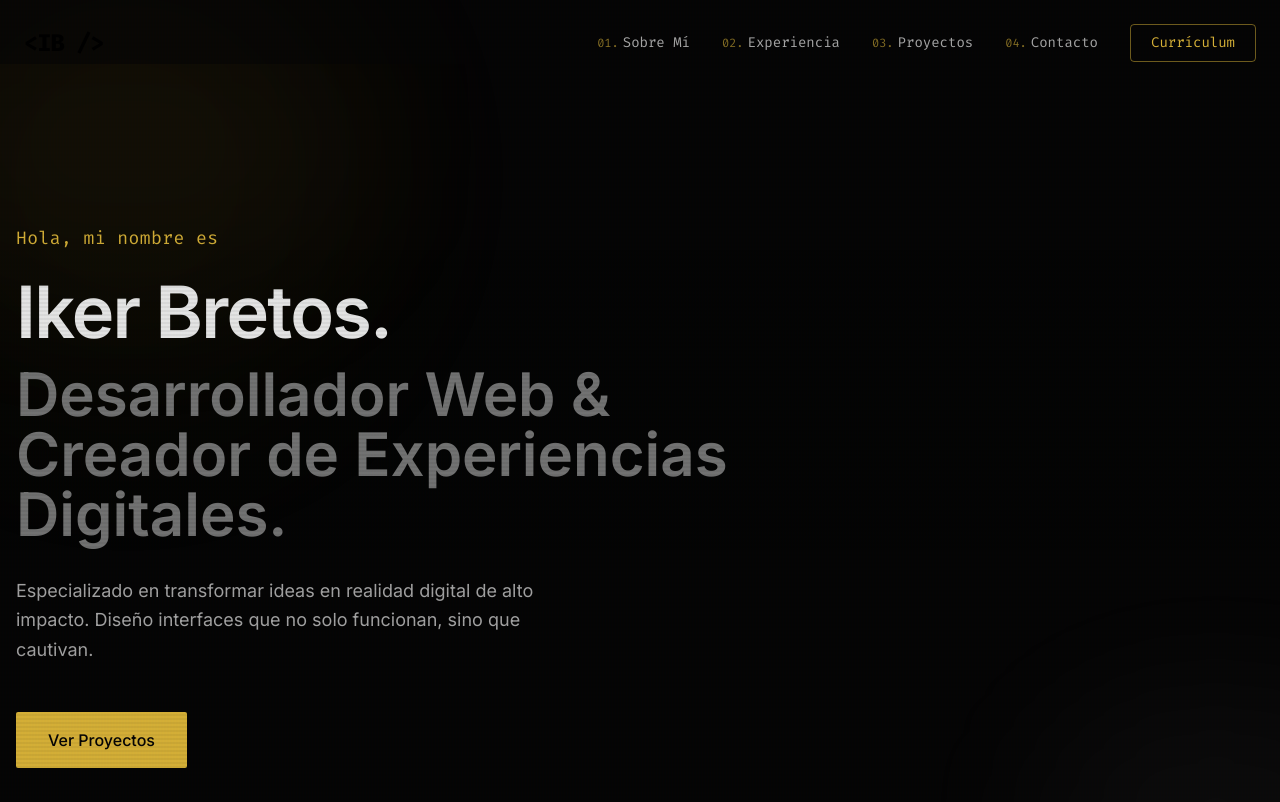
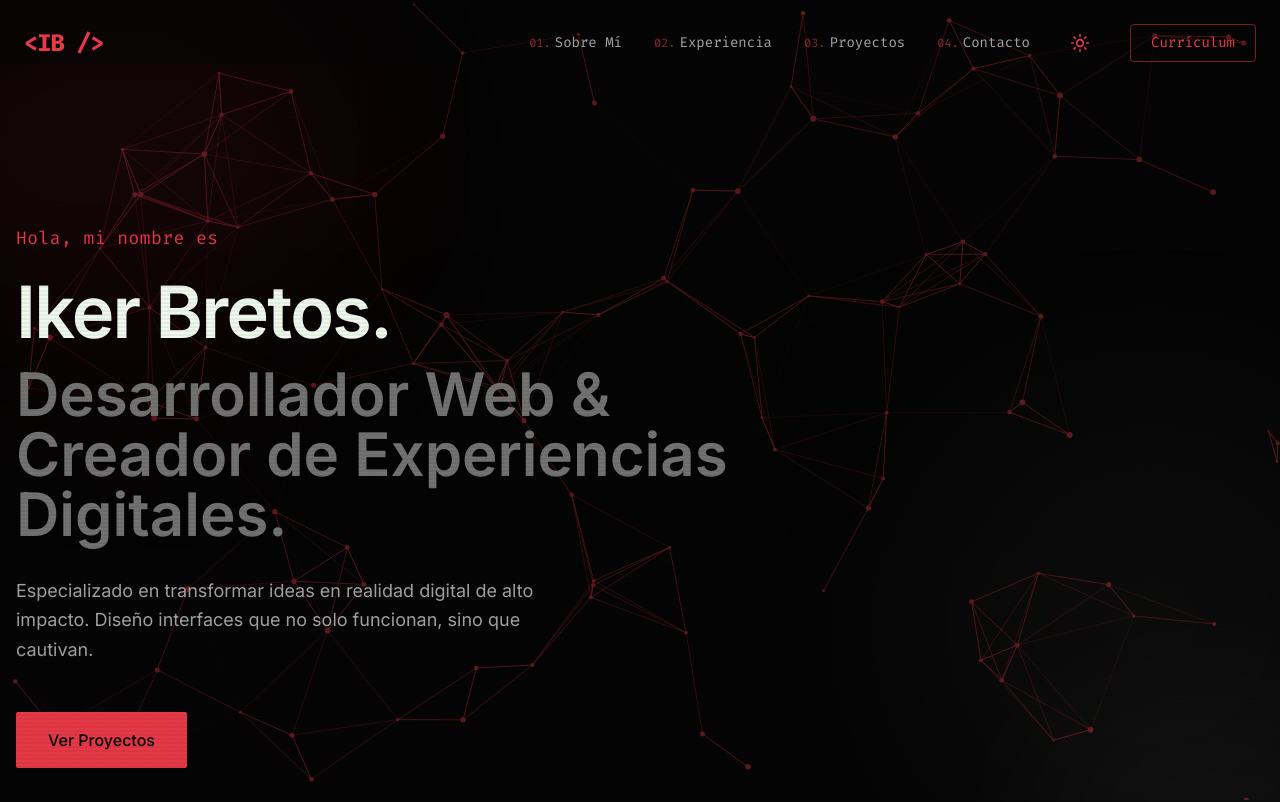
Before and after one commit to ikerbretos/ikerbretos.github.io, a React (Vite) app: page / in a window 1280 px wide. Shown: the top 802 px of the page. Built offline with nearby package versions, Linux system fonts and the light colour scheme.

Commit message:
feat: Red Theme, Dark Mode, and Antigravity Particles

```diff
--- a/src/components/Hero.tsx
+++ b/src/components/Hero.tsx
@@ -1,10 +1,14 @@
 import React from 'react';
 import { motion } from 'framer-motion';
+import { ParticlesBackground } from './ParticlesBackground';
 
 export const Hero: React.FC = () => {
     return (
         <section id="hero" className="min-h-screen flex items-center justify-center pt-16 relative overflow-hidden">
-            {/* Ambient Background Effect */}
+
+            <ParticlesBackground />
+
+            {/* Ambient Background Effect (Retained but subtle) */}
             <div className="absolute inset-0 pointer-events-none">
                 <div className="absolute top-[-10%] left-[-10%] w-[40%] h-[40%] bg-primary/5 rounded-full blur-[100px] animate-pulse"></div>
                 <div className="absolute bottom-[-10%] right-[-10%] w-[30%] h-[30%] bg-secondary/5 rounded-full blur-[100px] animate-pulse delay-1000"></div>
@@ -62,7 +66,7 @@ export const Hero: React.FC = () => {
                     >
                         <a
                             href="#projects"
-                            className="group relative inline-flex items-center justify-center px-8 py-4 text-base font-medium text-bg bg-primary overflow-hidden transition-all duration-300 hover:scale-105 hover:shadow-[0_0_20px_rgba(212,175,55,0.3)] rounded-sm"
+                            className="group relative inline-flex items-center justify-center px-8 py-4 text-base font-medium text-bg bg-primary overflow-hidden transition-all duration-300 hover:scale-105 hover:shadow-[0_0_20px_rgba(230,57,70,0.3)] rounded-sm"
                         >
                             <span className="absolute w-0 h-0 transition-all duration-500 ease-out bg-white rounded-full group-hover:w-56 group-hover:h-56 opacity-10"></span>
                             <span className="relative">Ver Proyectos</span>
--- a/src/components/Navbar.tsx
+++ b/src/components/Navbar.tsx
@@ -1,14 +1,38 @@
 import React, { useState, useEffect } from 'react';
-import { motion } from 'framer-motion';
+import { motion, AnimatePresence } from 'framer-motion';
+import { Sun, Moon, Menu, X } from 'lucide-react';
 
 export const Navbar: React.FC = () => {
     const [scrolled, setScrolled] = useState(false);
+    const [isOpen, setIsOpen] = useState(false);
+
+    // Theme State
+    const [theme, setTheme] = useState(() => {
+        if (typeof window !== 'undefined') {
+            return localStorage.getItem('theme') || 'dark';
+        }
+        return 'dark';
+    });
 
     useEffect(() => {
         const handleScroll = () => setScrolled(window.scrollY > 50);
         window.addEventListener('scroll', handleScroll);
+
+        // Apply theme
+        const root = window.document.documentElement;
+        if (theme === 'dark') {
+            root.classList.add('dark');
+        } else {
+            root.classList.remove('dark');
+        }
+        localStorage.setItem('theme', theme);
+
         return () => window.removeEventListener('scroll', handleScroll);
-    }, []);
+    }, [theme]);
+
+    const toggleTheme = () => {
+        setTheme(prev => prev === 'dark' ? 'light' : 'dark');
+    };
 
     const links = [
         { name: 'Sobre Mí', href: '#about' },
@@ -22,16 +46,15 @@ export const Navbar: React.FC = () => {
             initial={{ y: -100 }}
             animate={{ y: 0 }}
             transition={{ duration: 0.8, ease: "circOut" }}
-            className={`fixed w-full z-50 transition-all duration-500 ${scrolled ? 'py-4 bg-bg/80 backdrop-blur-xl border-b border-white/5 shadow-2xl' : 'py-6 bg-transparent'
+            className={`fixed w-full z-50 transition-all duration-500 ${scrolled ? 'py-4 bg-bg/80 backdrop-blur-xl border-b border-primary/10 shadow-2xl' : 'py-6 bg-transparent'
                 }`}
         >
             <div className="container mx-auto px-6 flex justify-between items-center">
-                <a href="#" className="relative group">
-                    {/* Logo Text with Gold Gradient */}
-                    <span className="text-2xl font-bold text-gradient-gold font-mono tracking-tighter">
+                <a href="#" className="relative group z-50">
+                    {/* Logo */}
+                    <span className="text-2xl font-bold text-primary font-mono tracking-tighter">
                         &lt;IB /&gt;
                     </span>
-                    <span className="absolute -bottom-1 left-0 w-0 h-[2px] bg-primary transition-all duration-300 group-hover:w-full"></span>
                 </a>
 
                 <div className="hidden md:flex gap-8 items-center">
@@ -46,15 +69,60 @@ export const Navbar: React.FC = () => {
                             <span className="absolute bottom-0 left-0 w-full h-[1px] bg-primary scale-x-0 group-hover:scale-x-100 transition-transform origin-right group-hover:origin-left duration-300"></span>
                         </a>
                     ))}
+
+                    {/* Theme Toggle */}
+                    <button
+                        onClick={toggleTheme}
+                        className="p-2 rounded-full hover:bg-bg-light/50 text-primary transition-colors"
+                        aria-label="Toggle Theme"
+                    >
+                        {theme === 'dark' ? <Sun size={20} /> : <Moon size={20} />}
+                    </button>
+
                     <a
                         href="/resume.pdf"
                         target="_blank"
                         rel="noopener noreferrer"
-                        className="px-5 py-2 text-sm font-mono text-primary border border-primary/50 rounded hover:bg-primary/10 hover:border-primary transition-all duration-300 hover:shadow-[0_0_15px_rgba(212,175,55,0.2)]"
+                        className="px-5 py-2 text-sm font-mono text-primary border border-primary/50 rounded hover:bg-primary/10 hover:border-primary transition-all duration-300 hover:shadow-[0_0_15px_rgba(230,57,70,0.3)]"
                     >
                         Currículum
                     </a>
                 </div>
+
+                {/* Mobile Toggle & Menu */}
+                <div className="md:hidden flex items-center gap-4 z-50">
+                    <button onClick={toggleTheme} className="text-primary">
+                        {theme === 'dark' ? <Sun size={24} /> : <Moon size={24} />}
+                    </button>
+                    <button onClick={() => setIsOpen(!isOpen)} className="text-primary">
+                        {isOpen ? <X size={30} /> : <Menu size={30} />}
+                    </button>
+                </div>
+
+                <AnimatePresence>
+                    {isOpen && (
+                        <motion.div
+                            initial={{ opacity: 0, x: '100%' }}
+                            animate={{ opacity: 1, x: 0 }}
+                            exit={{ opacity: 0, x: '100%' }}
+                            transition={{ type: "tween", duration: 0.3 }}
+                            className="fixed inset-0 z-40 bg-bg flex items-center justify-center md:hidden"
+                        >
+                            <div className="flex flex-col gap-8 text-center">
+                                {links.map((link) => (
+                                    <a
+                                        key={link.name}
+                                        href={link.href}
+                                        onClick={() => setIsOpen(false)}
+                                        className="text-xl font-mono text-text hover:text-primary"
+                                    >
+                                        {link.name}
+                                    </a>
+                                ))}
+                            </div>
+                        </motion.div>
+                    )}
+                </AnimatePresence>
             </div>
         </motion.nav>
     );
--- /dev/null
+++ b/src/components/ParticlesBackground.tsx
@@ -0,0 +1,136 @@
+import React, { useRef, useEffect } from 'react';
+
+export const ParticlesBackground: React.FC = () => {
+    const canvasRef = useRef<HTMLCanvasElement>(null);
+
+    useEffect(() => {
+        const canvas = canvasRef.current;
+        if (!canvas) return;
+
+        const ctx = canvas.getContext('2d');
+        if (!ctx) return;
+
+        let particles: Particle[] = [];
+        let animationFrameId: number;
+
+        const resizeCanvas = () => {
+            canvas.width = window.innerWidth;
+            canvas.height = window.innerHeight;
+        };
+
+        window.addEventListener('resize', resizeCanvas);
+        resizeCanvas();
+
+        class Particle {
+            x: number;
+            y: number;
+            directionX: number;
+            directionY: number;
+            size: number;
+
+            constructor() {
+                this.x = Math.random() * canvas!.width;
+                this.y = Math.random() * canvas!.height;
+                this.directionX = (Math.random() - 0.5) * 1;
+                this.directionY = (Math.random() - 0.5) * 1;
+                this.size = Math.random() * 2 + 1;
+            }
+
+            update() {
+                if (this.x > canvas!.width || this.x < 0) {
+                    this.directionX = -this.directionX;
+                }
+                if (this.y > canvas!.height || this.y < 0) {
+                    this.directionY = -this.directionY;
+                }
+
+                // Mouse interaction
+                let dx = mouse.x - this.x;
+                let dy = mouse.y - this.y;
+                let distance = Math.sqrt(dx * dx + dy * dy);
+
+                if (distance < 150) {
+                    const angle = Math.atan2(dy, dx);
+                    const force = (150 - distance) / 150;
+                    const repulsion = force * 5;
+
+                    this.x -= Math.cos(angle) * repulsion;
+                    this.y -= Math.sin(angle) * repulsion;
+                }
+
+                this.x += this.directionX;
+                this.y += this.directionY;
+                this.draw();
+            }
+
+            draw() {
+                if (!ctx) return;
+                ctx.beginPath();
+                ctx.arc(this.x, this.y, this.size, 0, Math.PI * 2, false);
+                // Red Color for Particles
+                ctx.fillStyle = '#E63946';
+                ctx.fill();
+            }
+        }
+
+        const mouse = {
+            x: -1000,
+            y: -1000
+        };
+
+        const handleMouseMove = (e: MouseEvent) => {
+            mouse.x = e.x;
+            mouse.y = e.y;
+        };
+
+        window.addEventListener('mousemove', handleMouseMove);
+
+        const init = () => {
+            particles = [];
+            const numberOfParticles = (canvas.width * canvas.height) / 9000;
+            for (let i = 0; i < numberOfParticles; i++) {
+                particles.push(new Particle());
+            }
+        };
+
+        const animate = () => {
+            animationFrameId = requestAnimationFrame(animate);
+            ctx.clearRect(0, 0, canvas.width, canvas.height);
+
+            for (let i = 0; i < particles.length; i++) {
+                particles[i].update();
+            }
+            connect();
+        };
+
+        const connect = () => {
+            for (let a = 0; a < particles.length; a++) {
+                for (let b = a; b < particles.length; b++) {
+                    let distance = ((particles[a].x - particles[b].x) * (particles[a].x - particles[b].x)) +
+                        ((particles[a].y - particles[b].y) * (particles[a].y - particles[b].y));
+
+                    if (distance < (canvas.width / 7) * (canvas.height / 7)) {
+                        let opacityValue = 1 - (distance / 20000);
+                        ctx.strokeStyle = `rgba(230, 57, 70, ${opacityValue})`; // Red Lines
+                        ctx.lineWidth = 1;
+                        ctx.beginPath();
+                        ctx.moveTo(particles[a].x, particles[a].y);
+                        ctx.lineTo(particles[b].x, particles[b].y);
+                        ctx.stroke();
+                    }
+                }
+            }
+        }
+
+        init();
+        animate();
+
+        return () => {
+            window.removeEventListener('resize', resizeCanvas);
+            window.removeEventListener('mousemove', handleMouseMove);
+            cancelAnimationFrame(animationFrameId);
+        };
+    }, []);
+
+    return <canvas ref={canvasRef} className="fixed top-0 left-0 w-full h-full pointer-events-none z-0 opacity-40" />;
+};
--- a/src/index.css
+++ b/src/index.css
@@ -3,8 +3,19 @@
 @tailwind utilities;
 
 :root {
+  /* Light Mode Defaults */
+  --color-bg: #FFFFFF;
+  --color-primary: #E63946;
+  --color-text: #1D3557;
+  --color-secondary: #457B9D;
+}
+
+.dark {
+  /* Dark Mode Overrides */
   --color-bg: #050505;
-  --color-primary: #D4AF37;
+  --color-primary: #E63946;
+  --color-secondary: #F1FAEE;
+  --color-text: #A3A3A3;
 }
 
 ::-webkit-scrollbar-track {
--- a/tailwind.config.js
+++ b/tailwind.config.js
@@ -1,5 +1,6 @@
 /** @type {import('tailwindcss').Config} */
 export default {
+    darkMode: 'class',
     content: [
         "./index.html",
         "./src/**/*.{js,ts,jsx,tsx}",
@@ -7,13 +8,16 @@ export default {
     theme: {
         extend: {
             colors: {
-                primary: '#D4AF37', // Metallic Gold
-                secondary: '#E5E5E5', // Platinum/White
-                bg: '#050505', // Rich Black
-                'bg-light': '#121212', // Off-Black (Cards)
+                primary: '#E63946', // Vibrant Red
+                secondary: '#F1FAEE', // Off-White
+                bg: '#050505', // Rich Black (Dark Mode)
+                'bg-light': '#121212', // Off-Black (Cards - Dark Mode)
                 text: '#A3A3A3', // Silver Gray
                 'text-dim': '#737373', // Darker Gray
-                panel: 'rgba(255, 255, 255, 0.03)',
+
+                // Light Mode Colors (configured via CSS variables usually, but keeping palette simple for now)
+                'light-bg': '#FFFFFF',
+                'light-text': '#1D3557',
             },
             fontFamily: {
                 sans: ['"Calibre"', '"Inter"', '"San Francisco"', '"SF Pro Text"', '-apple-system', 'system-ui', 'sans-serif'],
```
Also changed, not shown: 5 other files (tests, documents, lock files or other folders).
